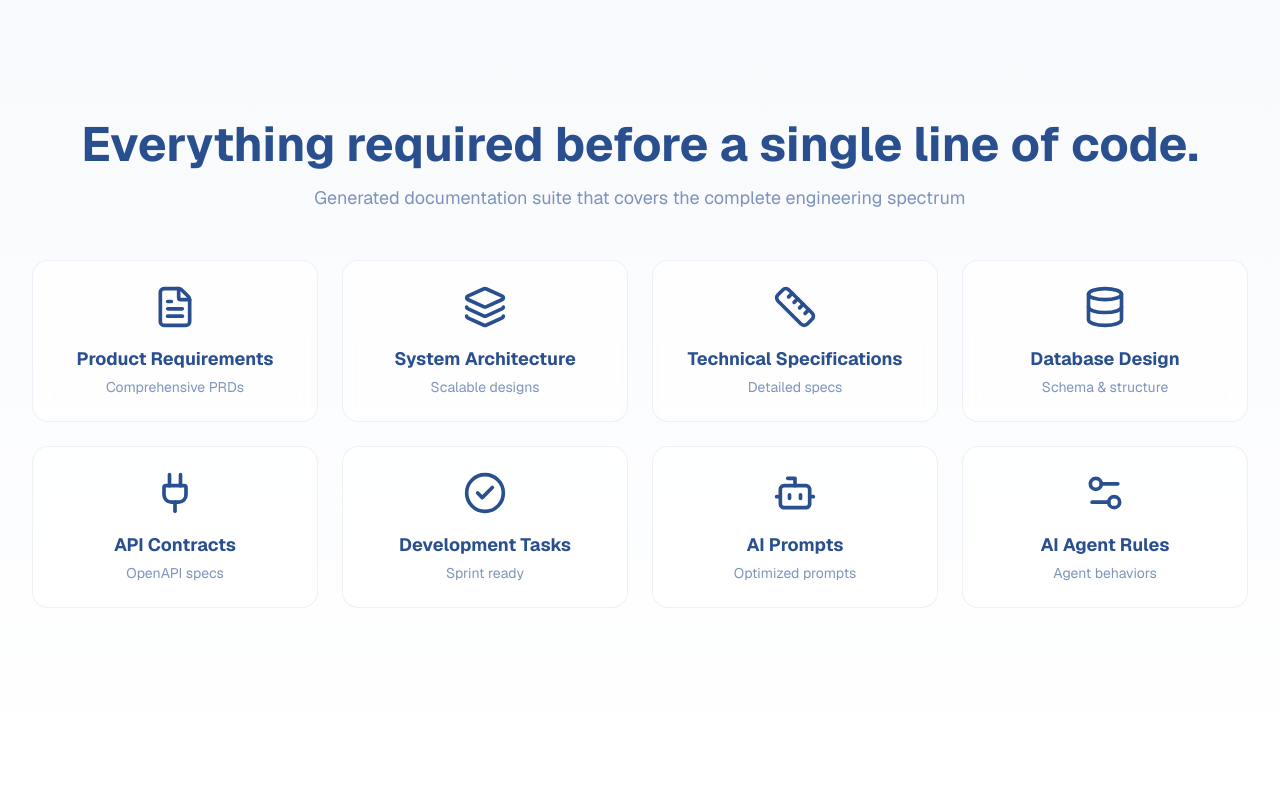
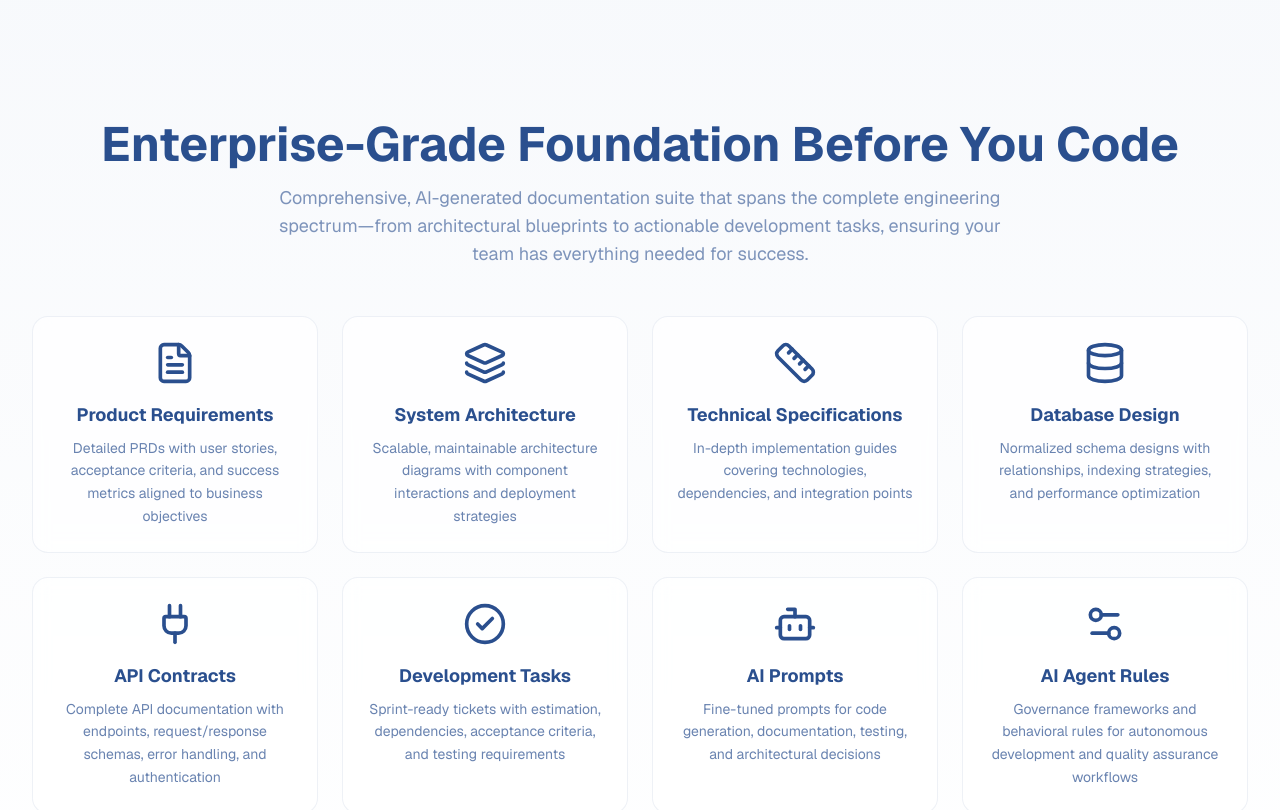
Before and after one commit to BellilxDhaker/nex-draft, a Next.js app: page / in a window 1280 px wide. Shown: the part 2320-3130 px from the top of the page. Built offline with nearby package versions, Linux system fonts and the light colour scheme.

Commit message:
enhance: improve DocumentationSuite content and descriptions

```diff
--- a/components/features/DocumentationSuite.tsx
+++ b/components/features/DocumentationSuite.tsx
@@ -17,34 +17,50 @@ export default function DocumentationSuite() {
     {
       icon: FileText,
       title: "Product Requirements",
-      description: "Comprehensive PRDs",
+      description:
+        "Detailed PRDs with user stories, acceptance criteria, and success metrics aligned to business objectives",
     },
     {
       icon: Layers,
       title: "System Architecture",
-      description: "Scalable designs",
+      description:
+        "Scalable, maintainable architecture diagrams with component interactions and deployment strategies",
     },
     {
       icon: Ruler,
       title: "Technical Specifications",
-      description: "Detailed specs",
+      description:
+        "In-depth implementation guides covering technologies, dependencies, and integration points",
     },
     {
       icon: Database,
       title: "Database Design",
-      description: "Schema & structure",
+      description:
+        "Normalized schema designs with relationships, indexing strategies, and performance optimization",
     },
-    { icon: Plug, title: "API Contracts", description: "OpenAPI specs" },
+    {
+      icon: Plug,
+      title: "API Contracts",
+      description:
+        "Complete API documentation with endpoints, request/response schemas, error handling, and authentication",
+    },
     {
       icon: CheckCircle2,
       title: "Development Tasks",
-      description: "Sprint ready",
+      description:
+        "Sprint-ready tickets with estimation, dependencies, acceptance criteria, and testing requirements",
     },
-    { icon: Bot, title: "AI Prompts", description: "Optimized prompts" },
+    {
+      icon: Bot,
+      title: "AI Prompts",
+      description:
+        "Fine-tuned prompts for code generation, documentation, testing, and architectural decisions",
+    },
     {
       icon: Settings2,
       title: "AI Agent Rules",
-      description: "Agent behaviors",
+      description:
+        "Governance frameworks and behavioral rules for autonomous development and quality assurance workflows",
     },
   ];
 
@@ -82,11 +98,13 @@ export default function DocumentationSuite() {
           {/* Title */}
           <motion.div className="text-center space-y-4" variants={itemVariants}>
             <h2 className="text-4xl md:text-5xl font-bold text-primary">
-              Everything required before a single line of code.
+              Enterprise-Grade Foundation Before You Code
             </h2>
-            <p className="text-lg text-primary/60 max-w-2xl mx-auto">
-              Generated documentation suite that covers the complete engineering
-              spectrum
+            <p className="text-lg text-primary/60 max-w-3xl mx-auto">
+              Comprehensive, AI-generated documentation suite that spans the
+              complete engineering spectrum—from architectural blueprints to
+              actionable development tasks, ensuring your team has everything
+              needed for success.
             </p>
           </motion.div>
 
@@ -120,12 +138,14 @@ export default function DocumentationSuite() {
                   </motion.div>
 
                   {/* Title */}
-                  <h3 className="text-lg font-bold text-primary mb-1">
+                  <h3 className="text-lg font-bold text-primary mb-2">
                     {doc.title}
                   </h3>
 
                   {/* Description */}
-                  <p className="text-sm text-primary/60">{doc.description}</p>
+                  <p className="text-sm text-primary/70 leading-relaxed">
+                    {doc.description}
+                  </p>
 
                   {/* Hover Effect Border */}
                   <div className="absolute inset-0 rounded-2xl border-2 border-transparent bg-gradient-to-r from-primary via-accent to-cyan group-hover:border-opacity-100 transition-all duration-300 opacity-0 group-hover:opacity-20" />
```
